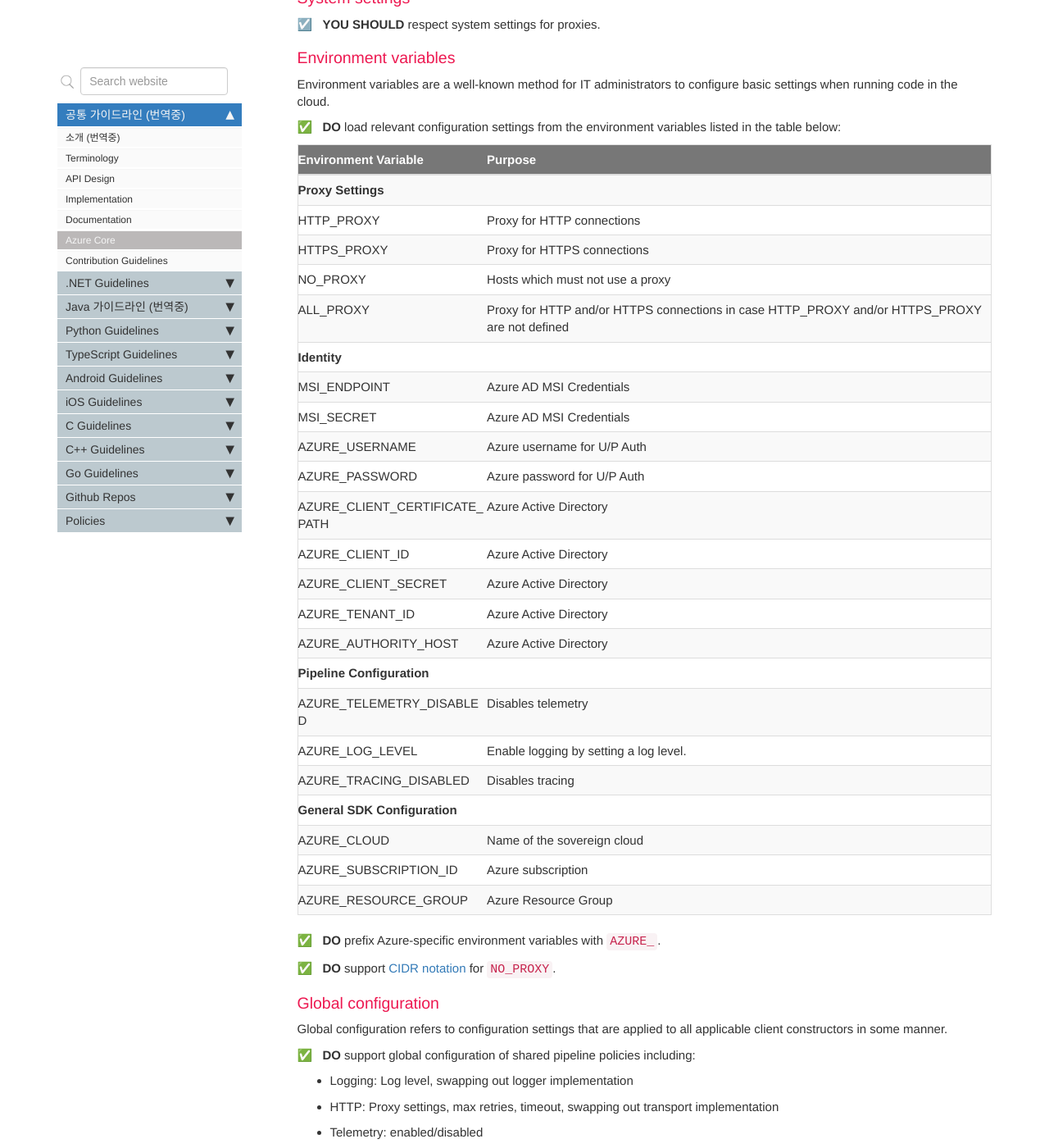
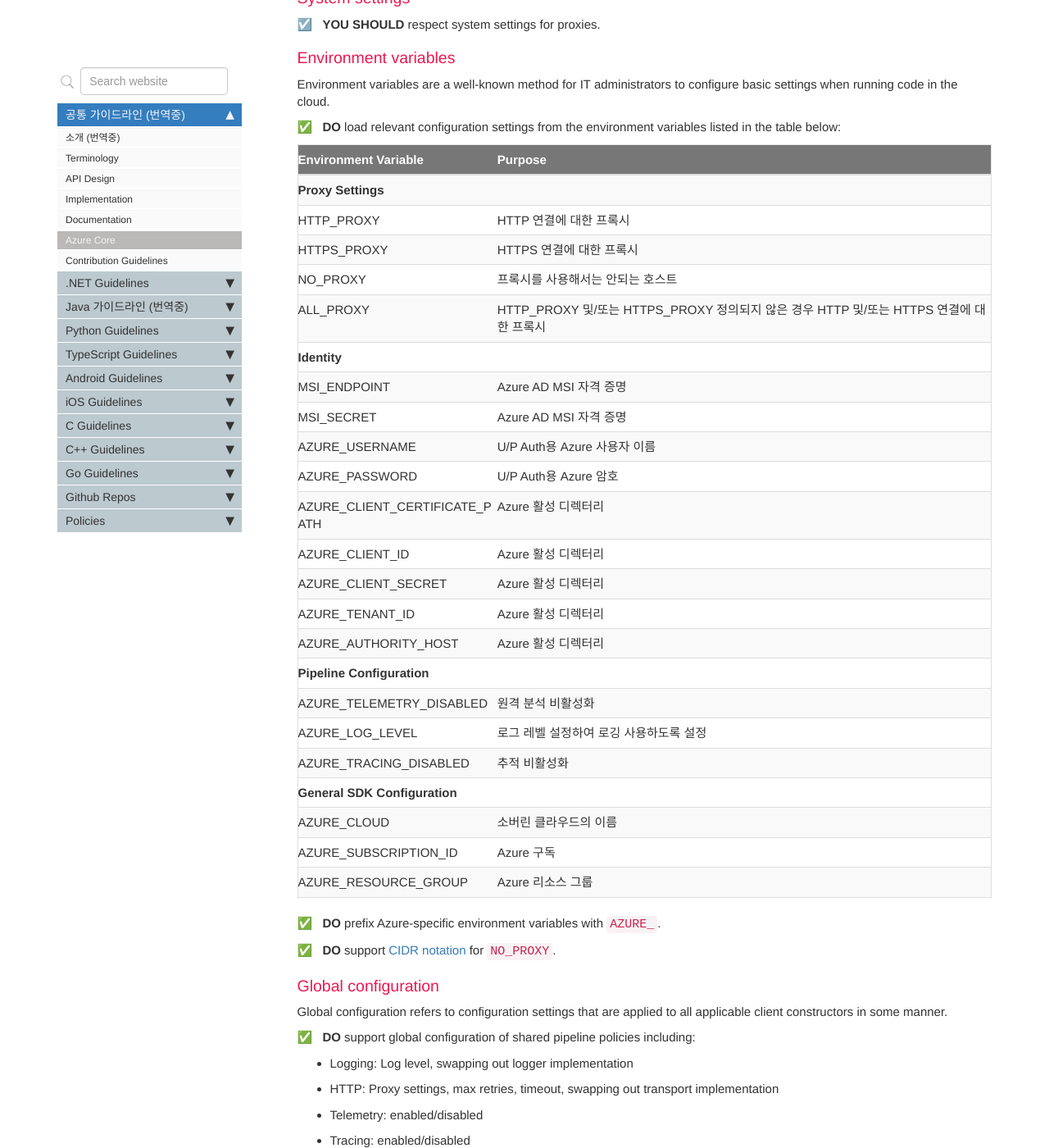
Before and after one commit to Azure/azure-sdk-korean, a Jekyll site: the page built from docs/general/azurecore.md, in a window 1280 px wide and 1400 px high, scrolled down 6440 px. Shown: the whole window at 82% size. Built offline with Jekyll 4.4.1, drawn with Linux system fonts in a browser that asks for light colours; comment, search, counter and statistics services are not loaded.

Commit message:
Update environment_variables.md

```diff
--- a/_includes/tables/environment_variables.md
+++ b/_includes/tables/environment_variables.md
@@ -1,25 +1,25 @@
 | Environment Variable          | Purpose                                                                                    |
 |-------------------------------|--------------------------------------------------------------------------------------------|
 | **Proxy Settings**            |                                                                                            |
-| HTTP_PROXY                    | Proxy for HTTP connections                                                                 |
-| HTTPS_PROXY                   | Proxy for HTTPS connections                                                                |
-| NO_PROXY                      | Hosts which must not use a proxy                                                           |
-| ALL_PROXY                     | Proxy for HTTP and/or HTTPS connections in case HTTP_PROXY and/or HTTPS_PROXY are not defined |
+| HTTP_PROXY                    | HTTP 연결에 대한 프록시                                                                         |
+| HTTPS_PROXY                   | HTTPS 연결에 대한 프록시                                                                       |
+| NO_PROXY                      | 프록시를 사용해서는 안되는 호스트                                                                  |
+| ALL_PROXY                     | HTTP_PROXY 및/또는 HTTPS_PROXY 정의되지 않은 경우 HTTP 및/또는 HTTPS 연결에 대한 프록시                |
 | **Identity**                  |                                                                                            |
-| MSI_ENDPOINT                  | Azure AD MSI Credentials                                                                   |
-| MSI_SECRET                    | Azure AD MSI Credentials                                                                   |
-| AZURE_USERNAME                | Azure username for U/P Auth                                                                |
-| AZURE_PASSWORD                | Azure password for U/P Auth                                                                |
-| AZURE_CLIENT_CERTIFICATE_PATH | Azure Active Directory                                                                     |
-| AZURE_CLIENT_ID               | Azure Active Directory                                                                     |
-| AZURE_CLIENT_SECRET           | Azure Active Directory                                                                     |
-| AZURE_TENANT_ID               | Azure Active Directory                                                                     |
-| AZURE_AUTHORITY_HOST          | Azure Active Directory                                                                     |
+| MSI_ENDPOINT                  | Azure AD MSI 자격 증명                                                                       |
+| MSI_SECRET                    | Azure AD MSI 자격 증명                                                                        |
+| AZURE_USERNAME                | U/P Auth용 Azure 사용자 이름                                                                   |
+| AZURE_PASSWORD                | U/P Auth용 Azure 암호                                                                        |
+| AZURE_CLIENT_CERTIFICATE_PATH | Azure 활성 디렉터리                                                                           |
+| AZURE_CLIENT_ID               | Azure 활성 디렉터리                                                                           |
+| AZURE_CLIENT_SECRET           | Azure 활성 디렉터리                                                                           |
+| AZURE_TENANT_ID               | Azure 활성 디렉터리                                                                           |
+| AZURE_AUTHORITY_HOST          | Azure 활성 디렉터리                                                                           |
 | **Pipeline Configuration**    |                                                                                            |
-| AZURE_TELEMETRY_DISABLED      | Disables telemetry                                                                         |
-| AZURE_LOG_LEVEL               | Enable logging by setting a log level.                                                     |
-| AZURE_TRACING_DISABLED        | Disables tracing                                                                           |
+| AZURE_TELEMETRY_DISABLED      | 원격 분석 비활성화                                                                              |
+| AZURE_LOG_LEVEL               | 로그 레벨 설정하여 로깅 사용하도록 설정                                                              |
+| AZURE_TRACING_DISABLED        | 추적 비활성화                                                                                  |
 | **General SDK Configuration** |                                                                                            |
-| AZURE_CLOUD                   | Name of the sovereign cloud                                                                |
-| AZURE_SUBSCRIPTION_ID         | Azure subscription                                                                         |
-| AZURE_RESOURCE_GROUP          | Azure Resource Group                                                                       |
+| AZURE_CLOUD                   | 소버린 클라우드의 이름                                                                          |
+| AZURE_SUBSCRIPTION_ID         | Azure 구독                                                                                  |
+| AZURE_RESOURCE_GROUP          | Azure 리소스 그룹                                                                             |
```
